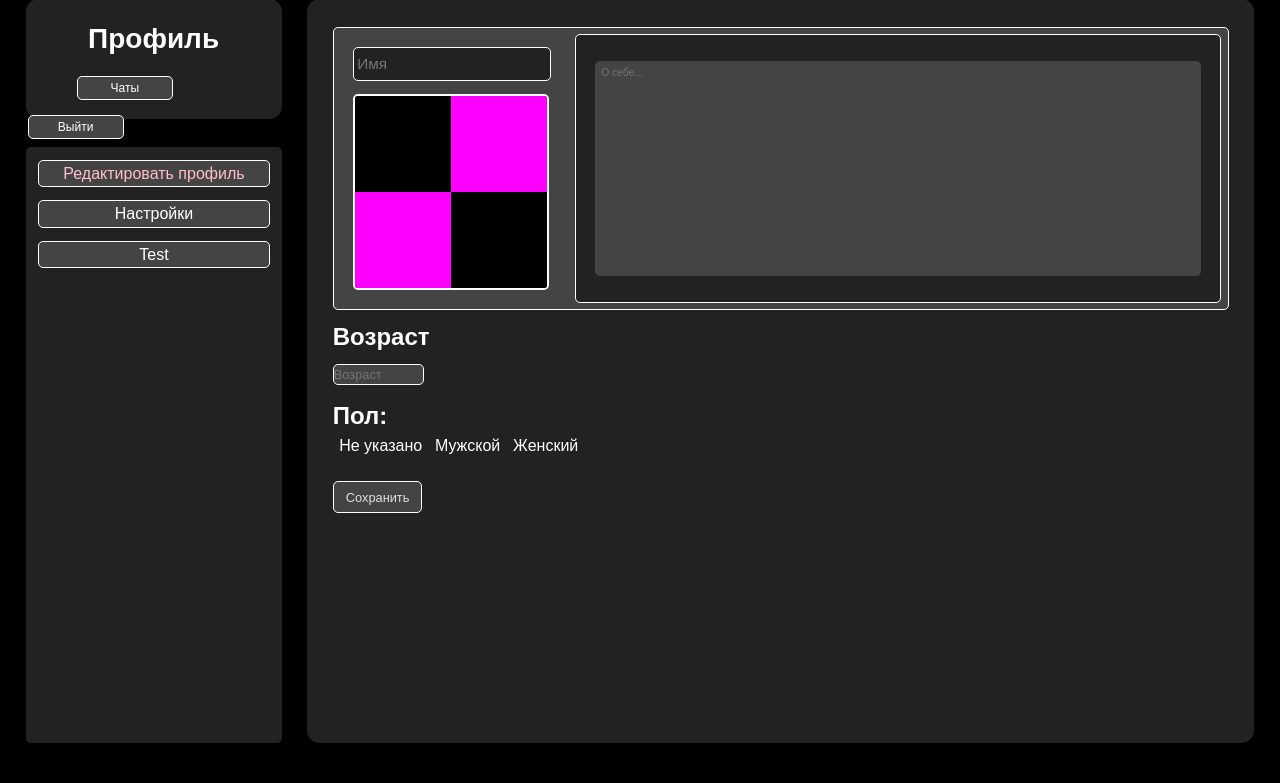
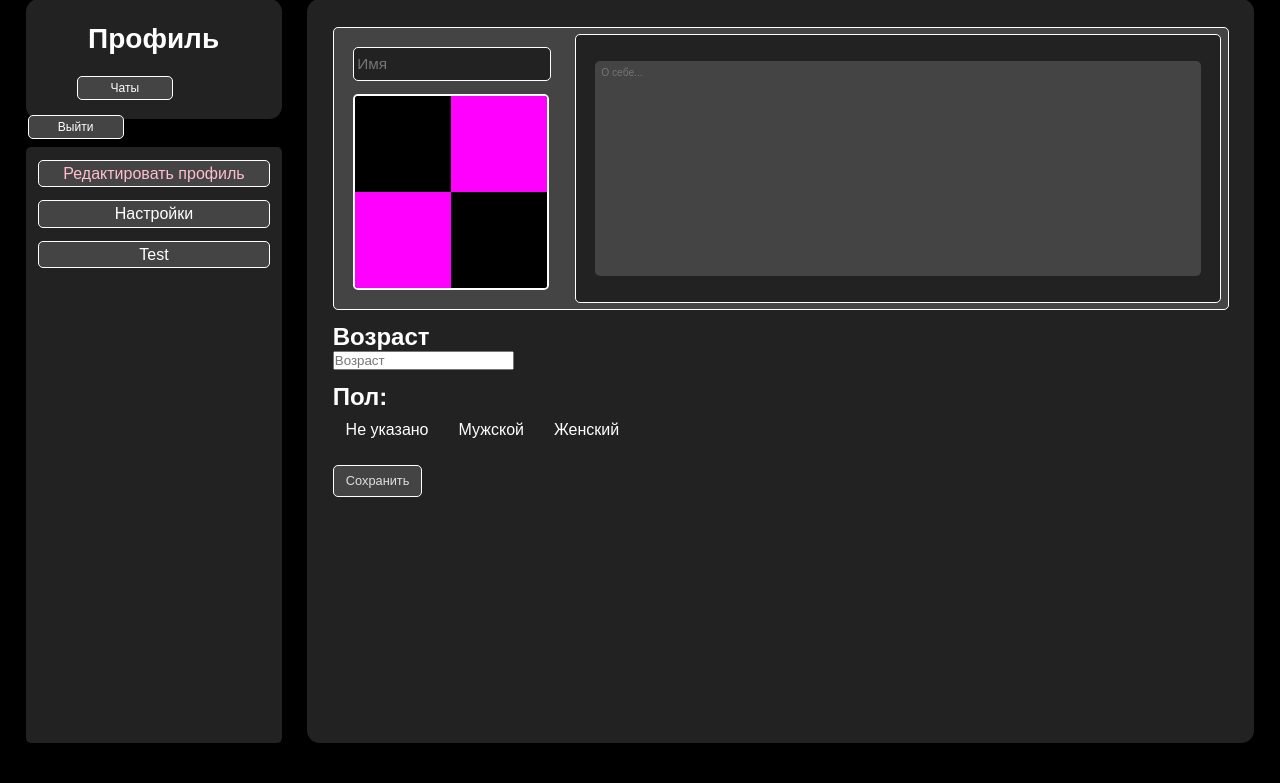
Before and after one commit to Nhrust/Project_TPP3, a Flask app: template templates/profile.html in a window 1280 px wide; the page is wider, and only the part inside the window is pictured. Shown: the part 29-812 px from the top of that part. Run offline with Flask 3, Linux system fonts and the light colour scheme; the template is opened without the code that fills it, so the values that code supplies are empty.

Commit message:
Поправил кнопку и исправил выделение аватарки

```diff
--- a/static/css/profile_info.css
+++ b/static/css/profile_info.css
@@ -73,7 +73,7 @@
 .Icon .file_input {
 	position: absolute;
 	text-align: center;
-	line-height: var(--size);
+
 	width: var(--size);
 	height: var(--size);
 	opacity: 0;
@@ -115,9 +115,8 @@ input[type=radio]:checked + label {
 
 
 label {
-	float:left;
-	color: var(--color);
-	padding: 0.5vw;
+	color: #fff;
+	padding: 0.5vw 1vw;
 	border-radius: 5px;
 	cursor: pointer;
 	transition: color 0.3s ease, background-color 0.3s ease;
@@ -135,19 +134,16 @@ label:active {
 	color: var(--button-color);
 }
 
-.Sex{
-	display: block;
+.Sex .pol{
+	margin-top:1vw;
+	color: var(--button-color);
+	height: 3vw
 }
 
-.Sex .pol{
-	margin-top: 4vw;
-	color: var(--button-color);
-}
 
 input[type="submit"] {
 	position: fixed;
-	display: block;
-	margin-top:4vw;
+	margin-top: 2vw;
 	width: 7vw;
 	height: 2.5vw;
 	border: 1px solid var(--button-color);
@@ -163,16 +159,3 @@ input[type="submit"]:hover {
 	background-color: var(--button-bg-hover);
 
 }
-
-input[type="number"]{
-	position: fixed;
-	margin-top: 1vw;
-	width: 7vw;
-	height: 1.5vw;
-	border: 1px solid var(--button-color);
-	border-radius: 5px;
-	background-color: var(--button-bg);
-	color: var(--text-color);
-	font-size: 1vw;
-	cursor: pointer;
-}
--- a/static/css/profile_settings.css
+++ b/static/css/profile_settings.css
@@ -23,7 +23,7 @@
 
 .Butone1{
     position: fixed;
-	margin-top: 1vw;
+	margin-top: 5vw;
 	width: 7vw;
 	height: 2.5vw;
 	border: 1px solid var(--button-color);
```
